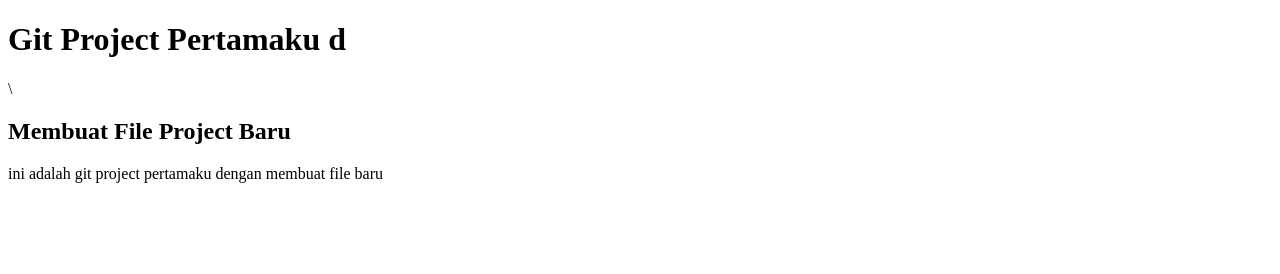
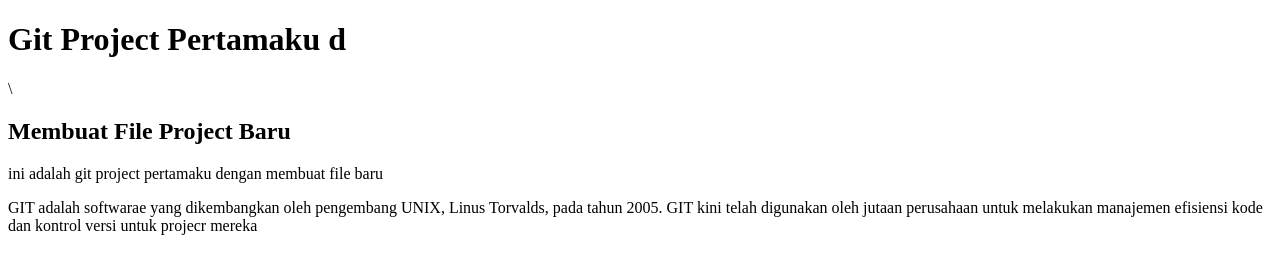
Before and after one commit to rijuldnt/web_git, a plain HTML site: page index.html in a window 1280 px wide. Drawn offline with Linux system fonts and the light colour scheme.

Commit message:
Adding text p

```diff
--- a/index.html
+++ b/index.html
@@ -10,6 +10,10 @@
     <h1>Git Project Pertamaku d</h1>\
     <h2>Membuat File Project Baru</h2>
     <p>ini adalah git project pertamaku dengan membuat file baru</p>
+    <p>GIT adalah softwarae yang dikembangkan oleh pengembang UNIX, Linus Torvalds, pada tahun 2005.
+        GIT kini telah digunakan oleh jutaan perusahaan untuk melakukan manajemen efisiensi kode dan kontrol versi untuk
+        projecr mereka
+    </p>
 </body>
 
 </html>
```
